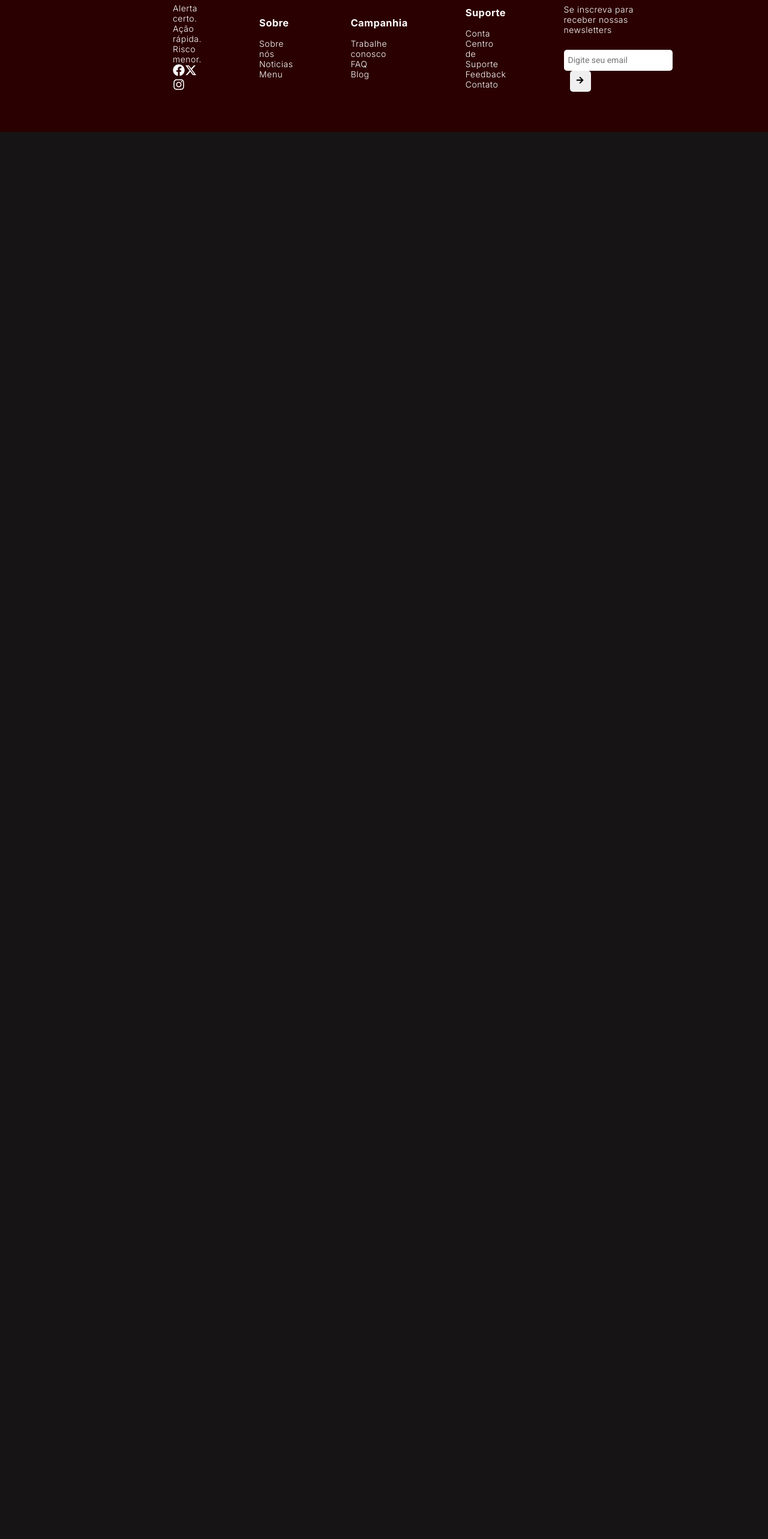
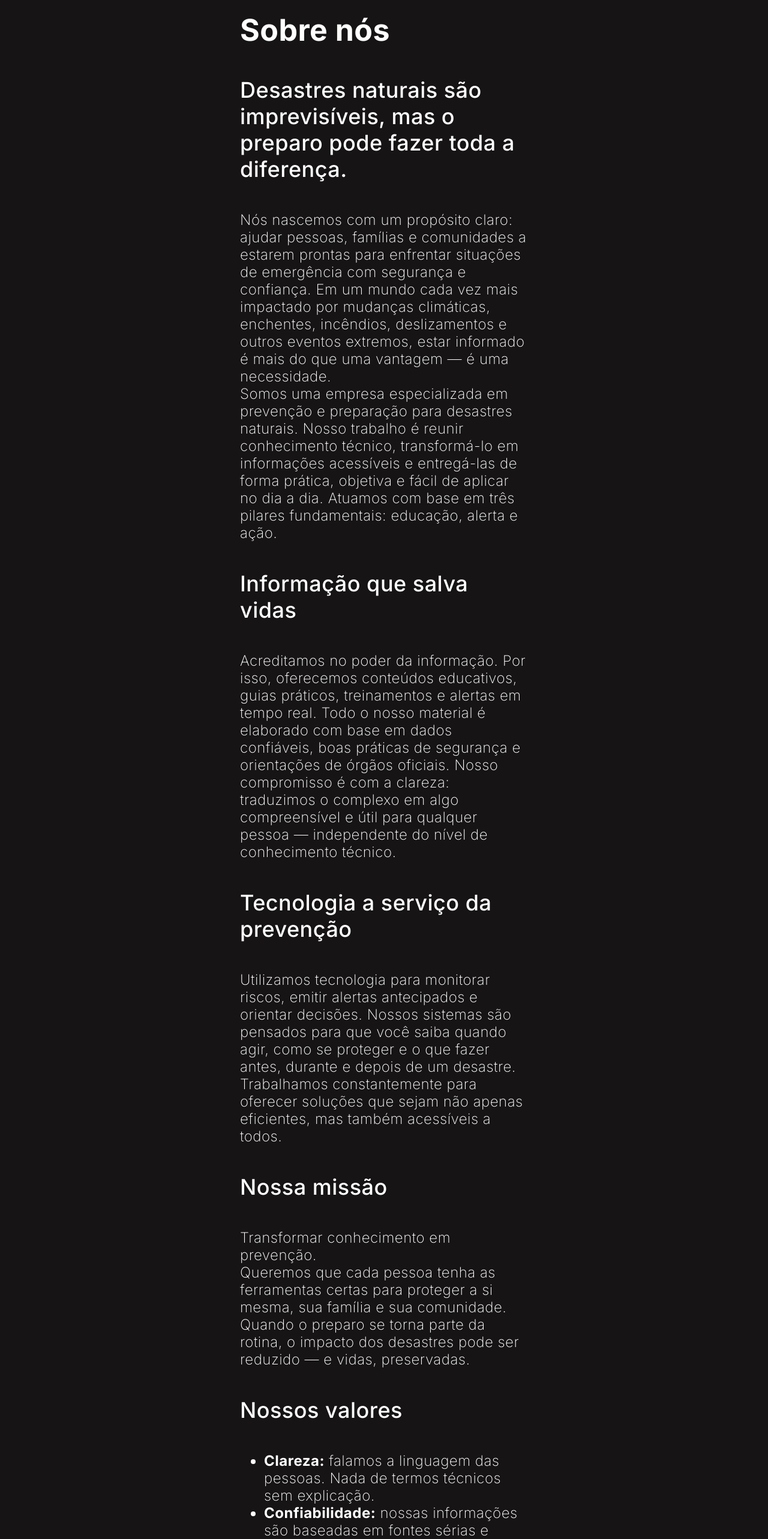
Before and after one commit to EvandroKaibara/SafeFlow, a React (Vite) app: page /sobre in a window 1280 px wide. Shown: the part 140-2706 px from the top of the page at 60% size. Before the commit the page ends 800 px from the top, so only its background shows below. Built offline with nearby package versions, Linux system fonts and the light colour scheme; the HTML template or start-up script is replaced by a standard one.

Commit message:
Rota Sobre

```diff
--- a/src/App.jsx
+++ b/src/App.jsx
@@ -8,6 +8,7 @@ import Footer from './components/Footer/index.jsx';
 import Home from "./routes/Home/Home.jsx"
 import Login from "./routes/Login/Login.jsx"
 import Cadastro from './routes/Cadastro/Cadastro.jsx';
+import About from './routes/About/About.jsx';
 
 
 function App() {
@@ -19,6 +20,7 @@ function App() {
           <Route path='/' element={<Home/>} />
           <Route path='/login' element={<Login/>} />
           <Route path='/cadastro' element={<Cadastro/>} />
+          <Route path='/sobre' element={<About/>} />
         </Routes>
         <Footer />
     </BrowserRouter>
--- a/src/components/SobreNos/index.jsx
+++ b/src/components/SobreNos/index.jsx
@@ -1,6 +1,7 @@
 import './SobreNos.css';
 
 import { FaLongArrowAltRight } from "react-icons/fa";
+import { NavLink } from 'react-router-dom';
 
 const SobreNos = () => {
     return(
@@ -9,7 +10,7 @@ const SobreNos = () => {
             <div className="container--sobre-texto">
                 <h2 className='h2--sobre'>Sobre Nós</h2>
                 <p className='p--sobre'>Somos uma empresa dedicada a preparar e proteger pessoas diante de desastres naturais. Oferecemos informação clara, alertas e dicas práticas para que você esteja sempre pronto para agir com segurança. Nossa missão é transformar conhecimento em prevenção — porque com preparo, todo desastre pode ser enfrentado com mais confiança.</p>
-                <a className='link--sobre'>Leia mais<FaLongArrowAltRight size={20}/></a>
+                <a className='link--sobre'><NavLink to="/sobre">Leia mais<FaLongArrowAltRight size={20}/></NavLink></a>
             </div>
             <div className="container--sobre-imagem">
                 <img src="./img/Sobre.png" className='img--sobre'/>
--- /dev/null
+++ b/src/routes/About/About.css
@@ -0,0 +1,22 @@
+.container--sobre-pagina{
+    display: flex;
+    flex-direction: column;
+    color: var(--branco);
+    padding: 5rem 25rem;
+}
+
+.h1--sobre{
+    font-size: 50px;
+    font-weight: 700;
+}
+
+.h2--sobre-pagina{
+    font-size: 36px;
+    font-weight: 500;
+    margin: 3rem 0;
+}
+
+.p--sobre-pagina, .ul--sobre-pagina{
+    font-size: 24px;
+    font-weight: 200;
+}
--- /dev/null
+++ b/src/routes/About/About.jsx
@@ -0,0 +1,33 @@
+import './About.css';
+
+const About = () =>{
+    return(
+        <>
+        <div className='container--sobre-pagina'>
+            <h1 className='h1--sobre'>Sobre nós</h1>
+            <h2 className='h2--sobre-pagina'>Desastres naturais são imprevisíveis, mas o preparo pode fazer toda a diferença.</h2>
+            <p className='p--sobre-pagina'>Nós nascemos com um propósito claro: ajudar pessoas, famílias e comunidades a estarem prontas para enfrentar situações de emergência com segurança e confiança. Em um mundo cada vez mais impactado por mudanças climáticas, enchentes, incêndios, deslizamentos e outros eventos extremos, estar informado é mais do que uma vantagem — é uma necessidade.</p>
+            <p className='p--sobre-pagina'>Somos uma empresa especializada em prevenção e preparação para desastres naturais. Nosso trabalho é reunir conhecimento técnico, transformá-lo em informações acessíveis e entregá-las de forma prática, objetiva e fácil de aplicar no dia a dia. Atuamos com base em três pilares fundamentais: educação, alerta e ação.</p>
+            <h2 className='h2--sobre-pagina'>Informação que salva vidas</h2>
+            <p className='p--sobre-pagina'>Acreditamos no poder da informação. Por isso, oferecemos conteúdos educativos, guias práticos, treinamentos e alertas em tempo real. Todo o nosso material é elaborado com base em dados confiáveis, boas práticas de segurança e orientações de órgãos oficiais. Nosso compromisso é com a clareza: traduzimos o complexo em algo compreensível e útil para qualquer pessoa — independente do nível de conhecimento técnico.</p>
+            <h2 className='h2--sobre-pagina'>Tecnologia a serviço da prevenção</h2>
+            <p className='p--sobre-pagina'>Utilizamos tecnologia para monitorar riscos, emitir alertas antecipados e orientar decisões. Nossos sistemas são pensados para que você saiba quando agir, como se proteger e o que fazer antes, durante e depois de um desastre. Trabalhamos constantemente para oferecer soluções que sejam não apenas eficientes, mas também acessíveis a todos.</p>
+            <h2 className='h2--sobre-pagina'>Nossa missão</h2>
+            <p className='p--sobre-pagina'>Transformar conhecimento em prevenção.</p>
+            <p className='p--sobre-pagina'>Queremos que cada pessoa tenha as ferramentas certas para proteger a si mesma, sua família e sua comunidade. Quando o preparo se torna parte da rotina, o impacto dos desastres pode ser reduzido — e vidas, preservadas.</p>
+            <h2 className='h2--sobre-pagina'>Nossos valores</h2>
+            <ul className='ul--sobre-pagina'>
+                <li><b>Clareza:</b> falamos a linguagem das pessoas. Nada de termos técnicos sem explicação.</li>
+                <li><b>Confiabilidade:</b> nossas informações são baseadas em fontes sérias e atualizadas.</li>
+                <li><b>Ação:</b> nosso foco está em orientar atitudes práticas e efetivas.</li>
+                <li><b>Inclusão:</b> todo mundo merece acesso à proteção — independentemente de onde mora ou de sua condição.</li>
+            </ul>
+            <h2 className='h2--sobre-pagina'>Juntos, mais fortes diante do inesperado</h2>
+            <p className='p--sobre-pagina'>Nosso trabalho não é prever o futuro — é preparar você para enfrentá-lo com calma e consciência. A cada conteúdo compartilhado, a cada alerta enviado, a cada passo dado em direção ao preparo, estamos cumprindo nossa missão: transformar medo em confiança, e incerteza em ação.</p>
+            <p className='p--sobre-pagina'>Porque com preparo, todo desastre pode ser enfrentado — e superado.</p>
+        </div>
+        </>
+    );
+}
+
+export default About;
--- a/src/routes/Cadastro/Cadastro.jsx
+++ b/src/routes/Cadastro/Cadastro.jsx
@@ -21,7 +21,7 @@ const Cadastro = () => {
                     <input type="password" class='input--cadastro'/>
                 </div>
                 <div className="container--input-cadastro">
-                    <button class='button--cadastro'><NavLink to="/cadastro">Cadastrar</NavLink></button>
+                    <button class='button--cadastro'><NavLink to="/login">Cadastrar</NavLink></button>
                 </div>
             </form>
         </div>
--- a/src/routes/Login/Login.jsx
+++ b/src/routes/Login/Login.jsx
@@ -17,7 +17,7 @@ const Login = () => {
                     <input type="password" class='input--login'/>
                 </div>
                 <div className="container--input-login">
-                    <button class='button--login'>Entrar</button>
+                    <button class='button--login'><NavLink to="/">Entrar</NavLink></button>
                 </div>
 
                 <span className='span--login'>Não tem login? <NavLink to="/cadastro" className="link--login">se cadastre!</NavLink></span>
```
